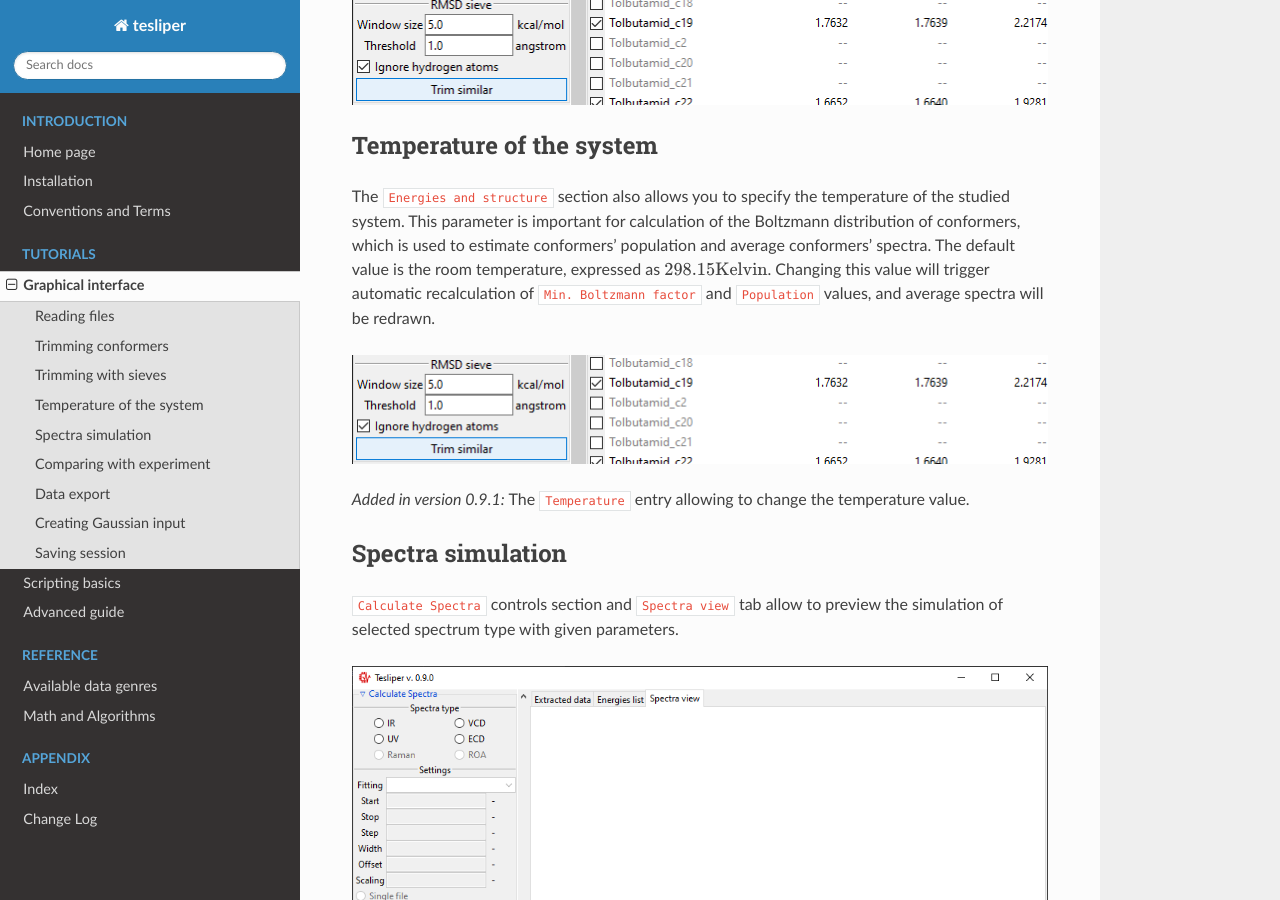
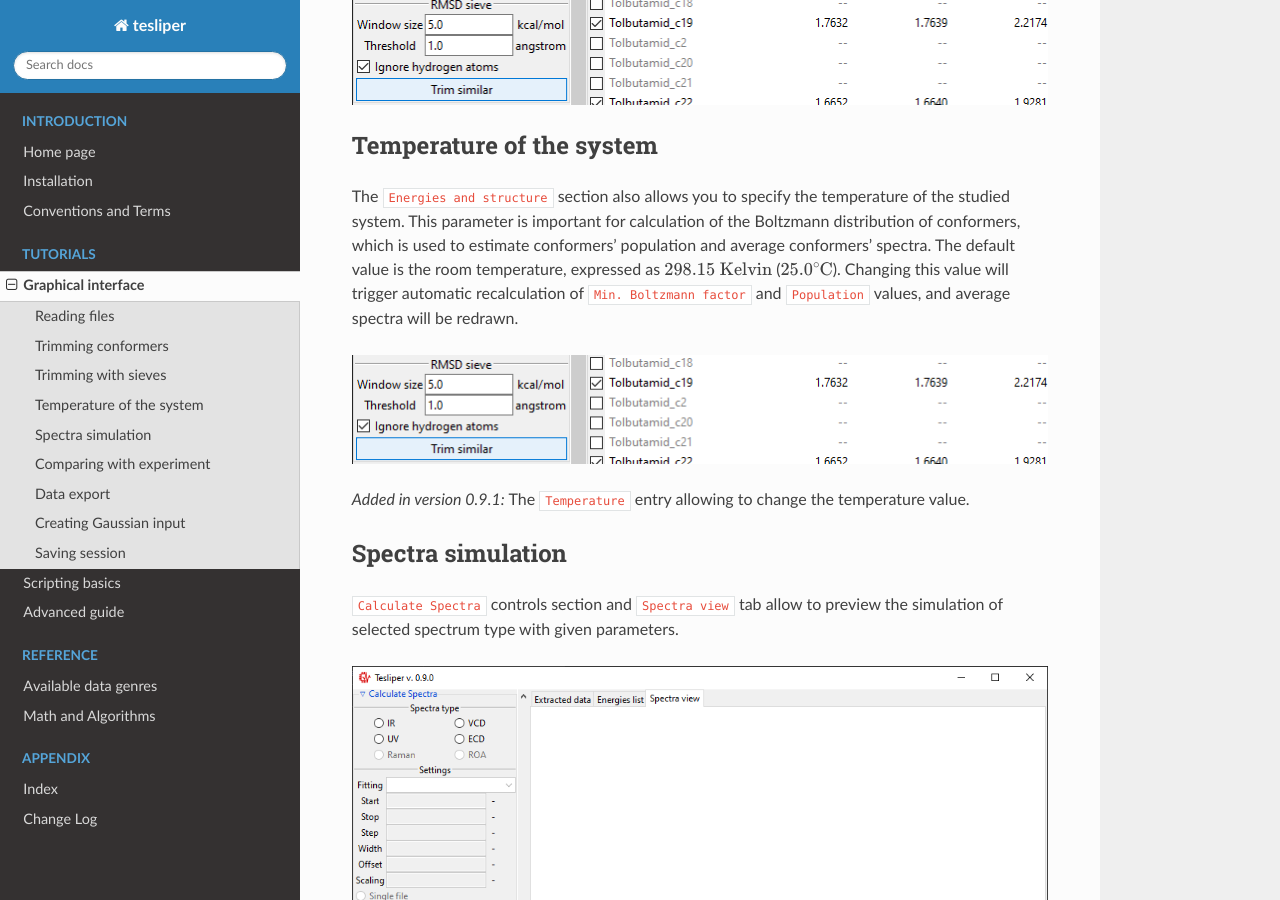
Before and after one commit to mishioo/tesliper, a Sphinx documentation site: the page built from docs/source/gui.rst, in a window 1280 px wide and 900 px high, scrolled down 6719 px. Built offline with Sphinx 7.4.7 and the Read the Docs theme 2.0.0, drawn with Linux system fonts in a browser that asks for light colours; pages that are not in the unit, such as notebooks, are missing from menus.

Commit message:
Supplemented room temperature information.

```diff
--- a/docs/source/gui.rst
+++ b/docs/source/gui.rst
@@ -160,9 +160,9 @@
 of the studied system. This parameter is important for calculation of the Boltzmann
 distribution of conformers, which is used to estimate conformers' population
 and average conformers' spectra. The default value is the room temperature,
-expressed as :math:`298.15 \mathrm{Kelvin}`. Changing this value will trigger automatic
-recalculation of ``Min. Boltzmann factor`` and ``Population`` values, and average
-spectra will be redrawn.
+expressed as :math:`298.15\ \mathrm{Kelvin}` (:math:`25.0^{\circ}\mathrm{C}`).
+Changing this value will trigger automatic recalculation of ``Min. Boltzmann factor``
+and ``Population`` values, and average spectra will be redrawn.
 
 .. image:: _static/screenshots/16426977988.png
 
```
